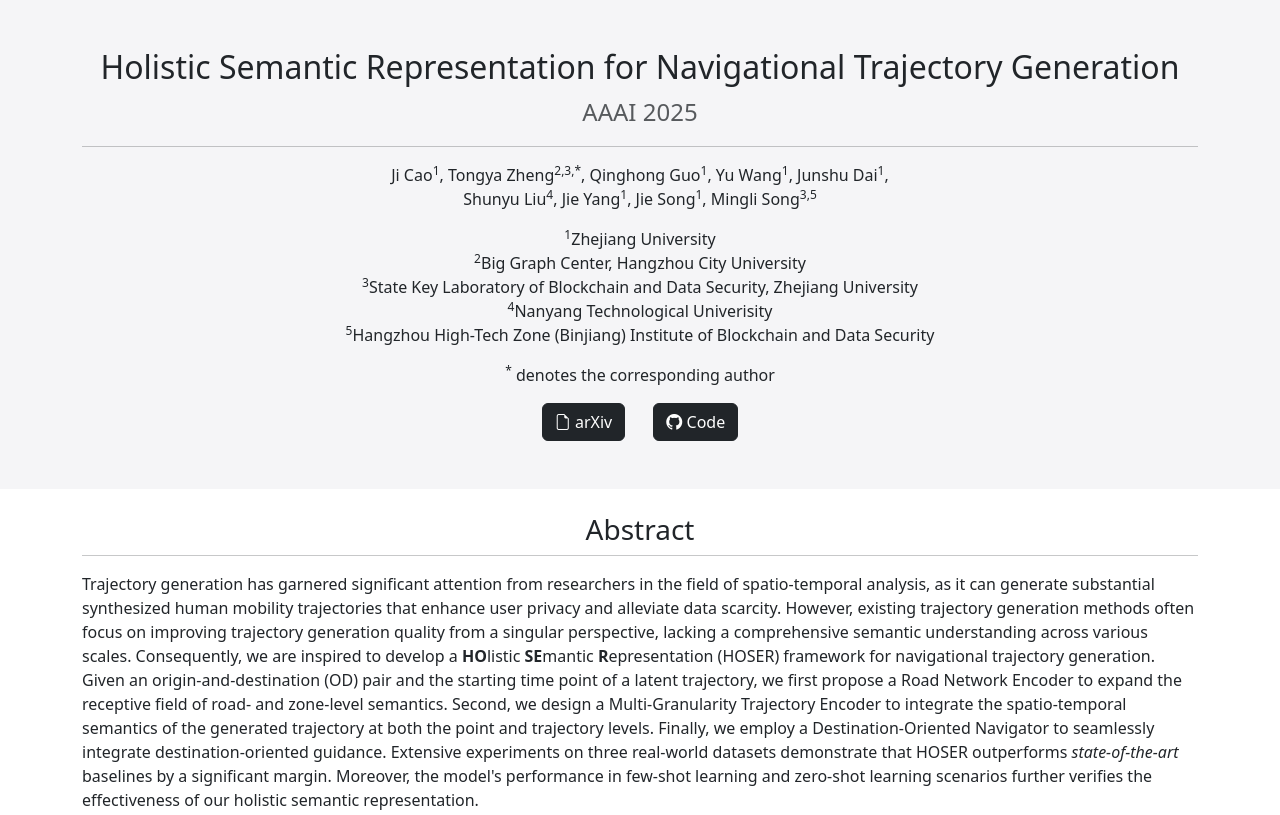
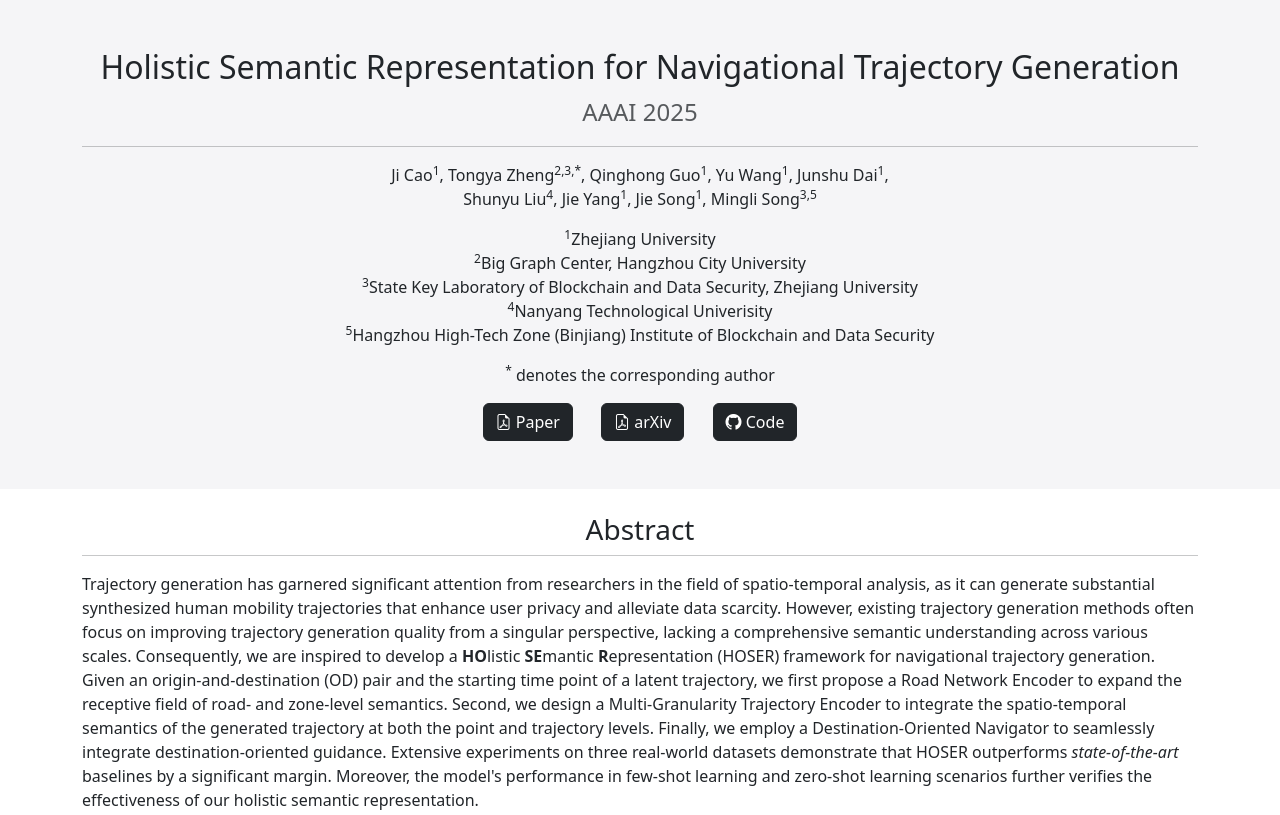
Before and after one commit to caoji2001/HOSER, a website built with Vite: page src/index.html in a window 1280 px wide. Shown: the top 815 px of the page. Built offline with nearby package versions, Linux system fonts and the light colour scheme.

Commit message:
Update index.html

```diff
--- a/src/index.html
+++ b/src/index.html
@@ -48,7 +48,10 @@
           <div class="row">
             <div class="col-12 text-center">
               <a href="https://arxiv.org/abs/2501.02737" class="btn btn-dark me-4" target="_blank">
-                <i class="bi bi-file-earmark"></i> arXiv
+                <i class="bi bi-file-earmark-pdf"></i> Paper
+              </a>
+              <a href="https://arxiv.org/abs/2501.02737" class="btn btn-dark me-4" target="_blank">
+                <i class="bi bi-file-earmark-pdf"></i> arXiv
               </a>
               <a href="https://github.com/caoji2001/HOSER" class="btn btn-dark" target="_blank">
                 <i class="bi bi-github"></i> Code
```
